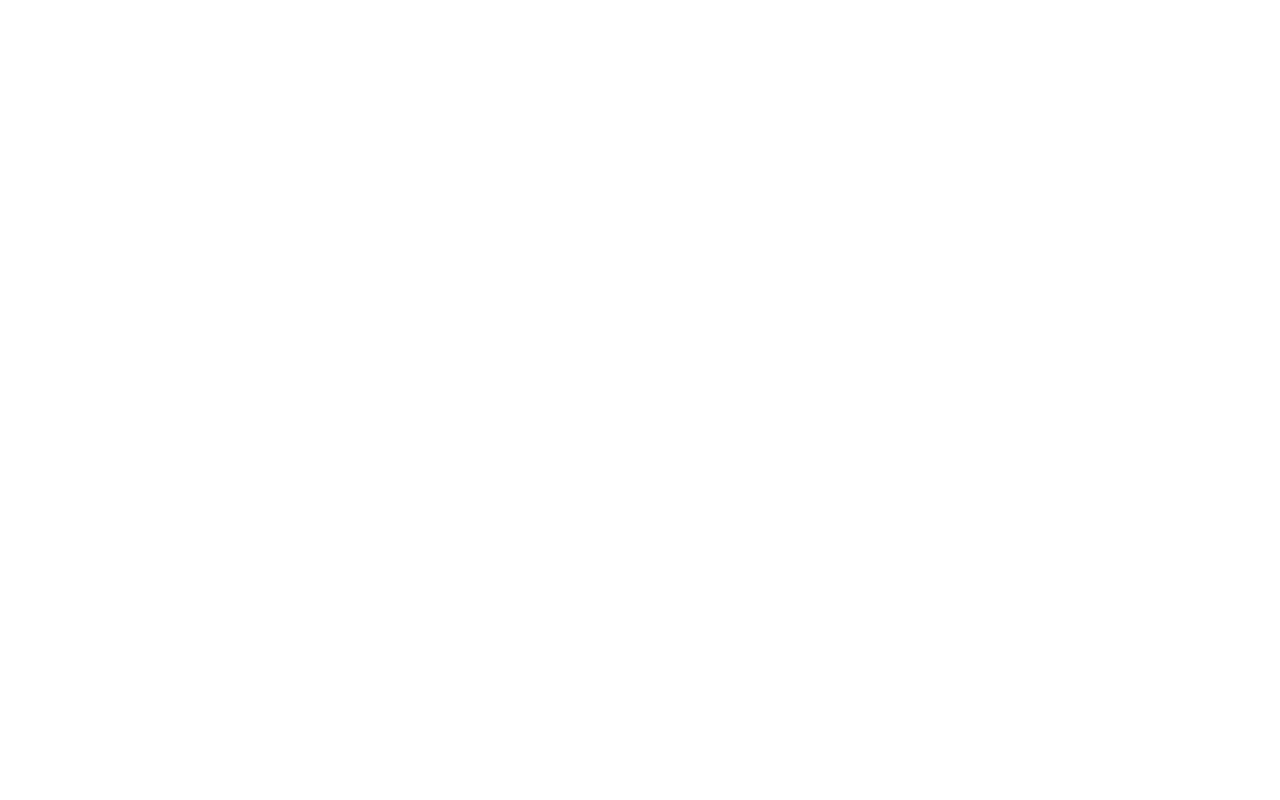
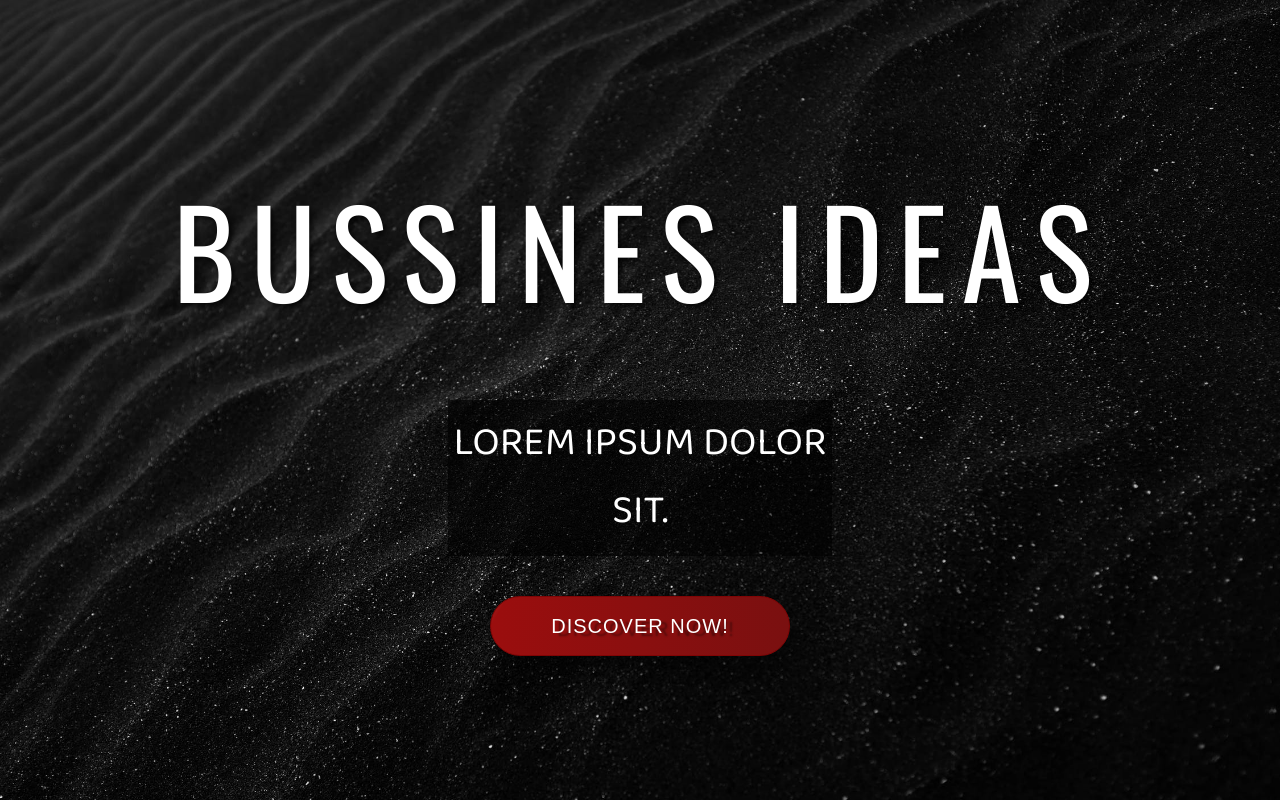
Before and after one commit to alire1992/CAC, a plain HTML site: page index.html in a window 1280 px wide. Drawn offline with nearby package versions, Linux system fonts and the light colour scheme.

Commit message:
Implement banner.

```diff
--- a/index.html
+++ b/index.html
@@ -16,5 +16,22 @@
     <script defer src="script.js"></script>
     <title>Business Agency</title>
   </head>
-  <body></body>
+  <body>
+    <div class="container">
+      <!-- Section 1 -->
+      <section class="section-1">
+        <div class="banner">
+          <h1 class="banner-heading">
+            <span class="heading-1">Bussines Ideas</span>
+            <span class="heading-2">Consulting</span>
+            <span class="heading-3">Digital Markting</span>
+            <span class="heading-4">Strategy</span>
+          </h1>
+          <p class="banner-paragraph">Lorem ipsum dolor sit.</p>
+          <button class="banner-btn">Discover Now!</button>
+        </div>
+      </section>
+      <!-- End of section 1 -->
+    </div>
+  </body>
 </html>
--- a/style.css
+++ b/style.css
@@ -14,3 +14,153 @@ html {
   scroll-behavior: smooth;
 }
 /* End of common styles */
+
+/* Section 1 */
+.section-1 {
+  width: 100%;
+  height: 100vh;
+  background: url(images/dark-bg.jpeg);
+  background-size: cover;
+  position: relative;
+}
+
+.banner {
+  width: 100%;
+  position: absolute;
+  top: 20%;
+  left: 50%;
+  transform: translateX(-50%);
+  text-align: center;
+}
+
+.banner-heading {
+  height: 20rem;
+  margin-bottom: 4rem;
+  perspective: 50rem;
+  overflow: hidden;
+}
+
+.banner-heading span {
+  font-family: "Oswald", sans-serif;
+  font-size: 12rem;
+  font-weight: 400;
+  text-transform: uppercase;
+  color: #fff;
+  text-shadow: 0.3rem 0.3rem 0.6rem rgba(0, 0, 0, 0.8);
+  position: absolute;
+  width: 100%;
+  display: flex;
+  justify-content: center;
+  transform: translateZ(8rem);
+  opacity: 0;
+  letter-spacing: 3rem;
+}
+
+.heading-1 {
+  animation: animateHeading 12s 3s infinite;
+}
+
+.heading-2 {
+  animation: animateHeading 12s 6s infinite;
+}
+
+.heading-3 {
+  animation: animateHeading 12s 9s infinite;
+}
+
+.heading-4 {
+  animation: animateHeading 12s 12s infinite;
+}
+
+@keyframes animateHeading {
+  0% {
+    transform: translateZ(8rem);
+    opacity: 0;
+    letter-spacing: 3rem;
+  }
+  3% {
+    transform: translateZ(0);
+    opacity: 1;
+    letter-spacing: 1.5rem;
+  }
+  25% {
+    transform: translateZ(0);
+    opacity: 1;
+    letter-spacing: 1.5rem;
+  }
+  28% {
+    transform: translateZ(8rem);
+    opacity: 0;
+    letter-spacing: 3rem;
+  }
+  100% {
+    transform: translateZ(8rem);
+    opacity: 0;
+    letter-spacing: 3rem;
+  }
+}
+
+.banner-paragraph {
+  font-size: 4rem;
+  font-weight: 400;
+  text-transform: uppercase;
+  color: #fff;
+  background-color: rgba(0, 0, 0, 0.6);
+  width: 30%;
+  margin: 0 auto 4rem auto;
+  padding: 1rem 0;
+  text-shadow: 1rem 1rem 5rem rgba(0, 0, 0, 0.5);
+  opacity: 0;
+  visibility: hidden;
+  animation: fadeAnimation 1s 1.5s forwards;
+}
+
+.banner-btn {
+  width: 30rem;
+  height: 6rem;
+  color: #fff;
+  background: linear-gradient(to right, #9b0e0e, #7a1010);
+  text-transform: uppercase;
+  font-size: 2rem;
+  cursor: pointer;
+  border-radius: 3rem;
+  border: 0.1rem solid #800505;
+  box-shadow: 1rem 2rem 3rem rgba(0, 0, 0, 0.5);
+  text-shadow: 0.6rem 0.3rem 0.2rem rgba(0, 0, 0, 0.4);
+  opacity: 0;
+  visibility: hidden;
+  animation: fadeAnimation 1s 2s forwards;
+  position: relative;
+  overflow: hidden;
+  letter-spacing: 0.1rem;
+}
+
+.banner-btn::before {
+  content: "";
+  width: 100%;
+  height: 100%;
+  background: linear-gradient(to right, transparent, #fff, transparent);
+  position: absolute;
+  top: 0;
+  left: -100%;
+  transform: skewX(-30deg);
+  transition: left 0.5s;
+}
+
+.banner-btn:hover::before {
+  left: 100%;
+}
+
+@keyframes fadeAnimation {
+  0% {
+    opacity: 0;
+    visibility: hidden;
+  }
+
+  100% {
+    opacity: 1;
+    visibility: visible;
+  }
+}
+
+/* End of section 1 */
```
